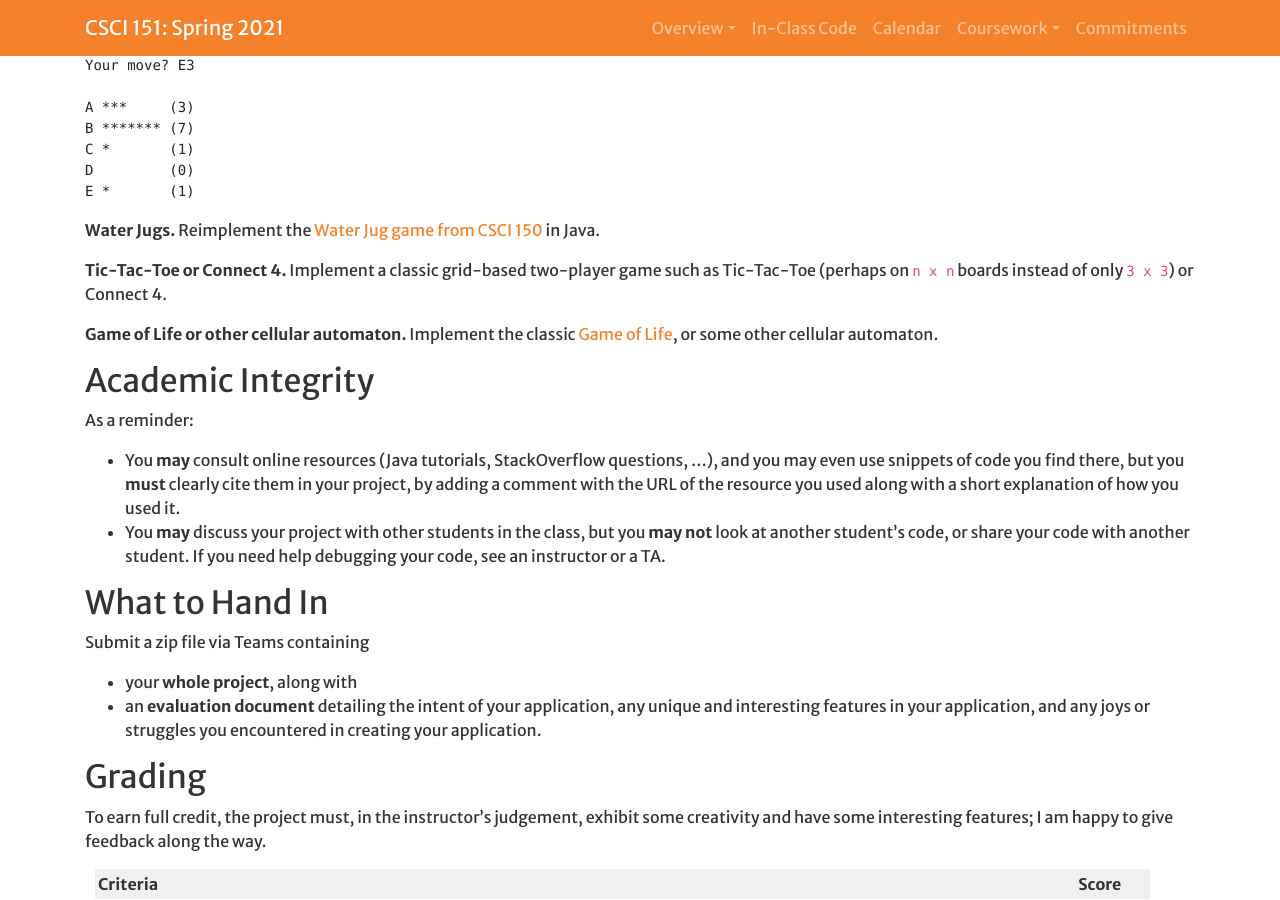
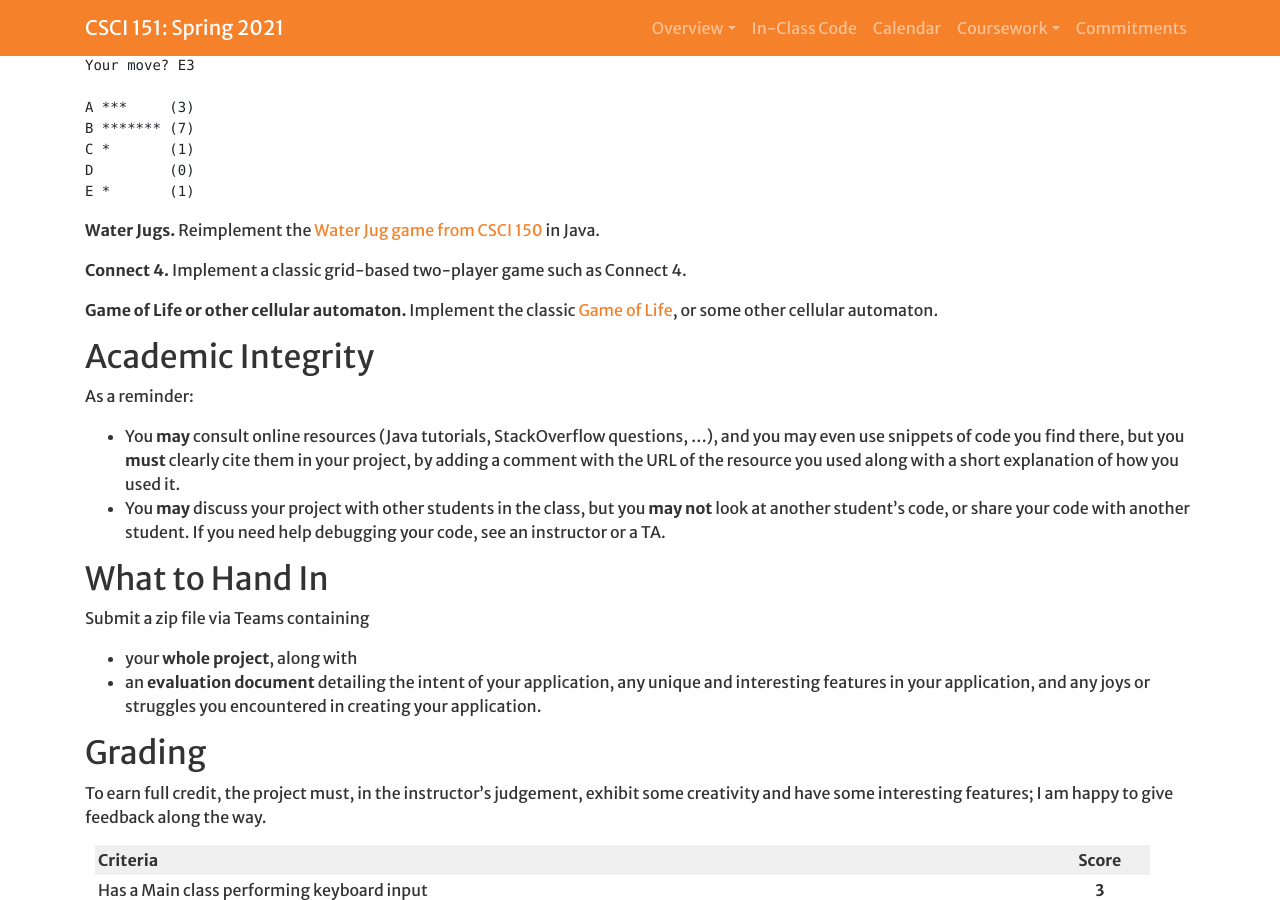
Before and after one commit to Hendrix-CS/csci151, a Jekyll site: the page built from projects/arrays.md, in a window 1280 px wide and 900 px high, scrolled down 1051 px. Built offline with Jekyll 4.4.1, drawn with Linux system fonts in a browser that asks for light colours; a script that is not in the unit is left out; our own code applies the rules of GitHub Pages for plain Markdown files.

Commit message:
Removing TicTacToe suggestion, too many people do it

```diff
--- a/projects/arrays.md
+++ b/projects/arrays.md
@@ -72,9 +72,8 @@ last counter. Here is what part of an imaginary run of your program
 **Water Jugs.** Reimplement the [Water Jug game from CSCI
 150](http://hendrix-cs.github.io/csci150/labs/waterjug.html) in Java.
 
-**Tic-Tac-Toe or Connect 4.** Implement a classic grid-based two-player
-game such as Tic-Tac-Toe (perhaps on `n x n` boards instead of only
-`3 x 3`) or Connect 4.
+**Connect 4.** Implement a classic grid-based two-player
+game such as Connect 4.
 
 **Game of Life or other cellular automaton.** Implement the classic
 [Game of Life](https://en.wikipedia.org/wiki/Conway%27s_Game_of_Life),
```
